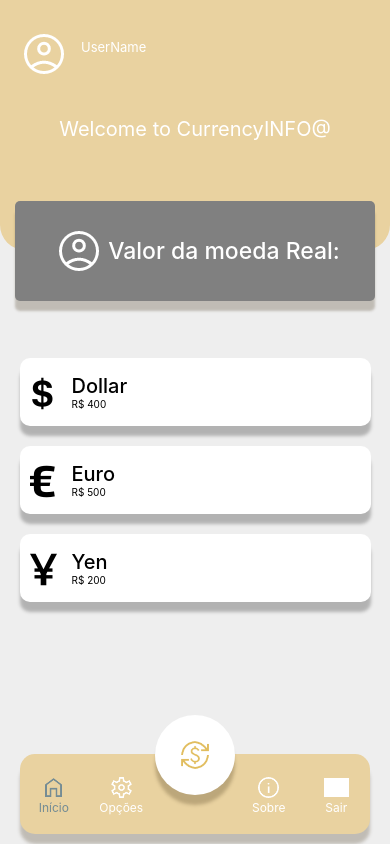
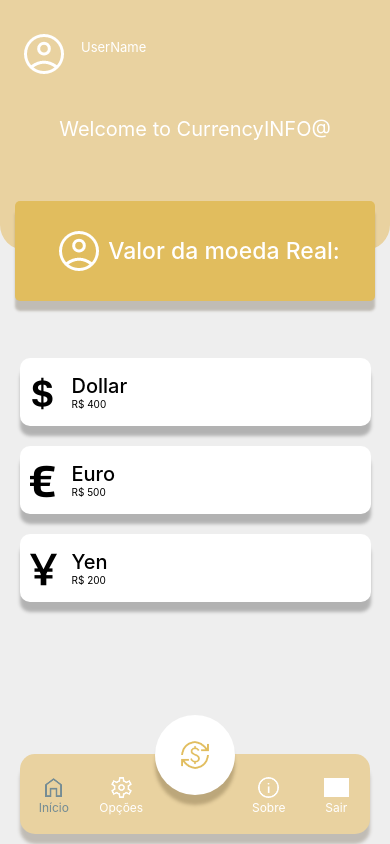
Before and after one commit to Caique0Araujo/Currency-Info, a React Native app: screen /Home in a window 390 px wide. Built offline with nearby package versions, Linux system fonts and the light colour scheme; grey boxes are pictures that could not be loaded.

Commit message:
last home change

```diff
--- a/navigation/tabs.js
+++ b/navigation/tabs.js
@@ -144,7 +144,7 @@ const Tabs = () =>{
                                 tintColor: focused ? '#748c94' : '#fff'
                             }}
                         />
-                        <Text style={{color: focused ? '#748c94' : '#fff', fontSize: 12}}>Sair</Text>
+                        <Text style={{color: focused ? '#E1BD5E' : '#fff', fontSize: 12}}>Sair</Text>
                     </View>
                     );
                 }
--- a/screens/HomeScreen.js
+++ b/screens/HomeScreen.js
@@ -128,7 +128,7 @@ export default function HomeScreen({navigation}) {
     currencyContainer: {
         bottom: -80,
         padding: 10,
-        backgroundColor: 'gray',
+        backgroundColor: '#E1BD5E',
         width: 360,
         borderRadius: 5,
         height: 100,
```
